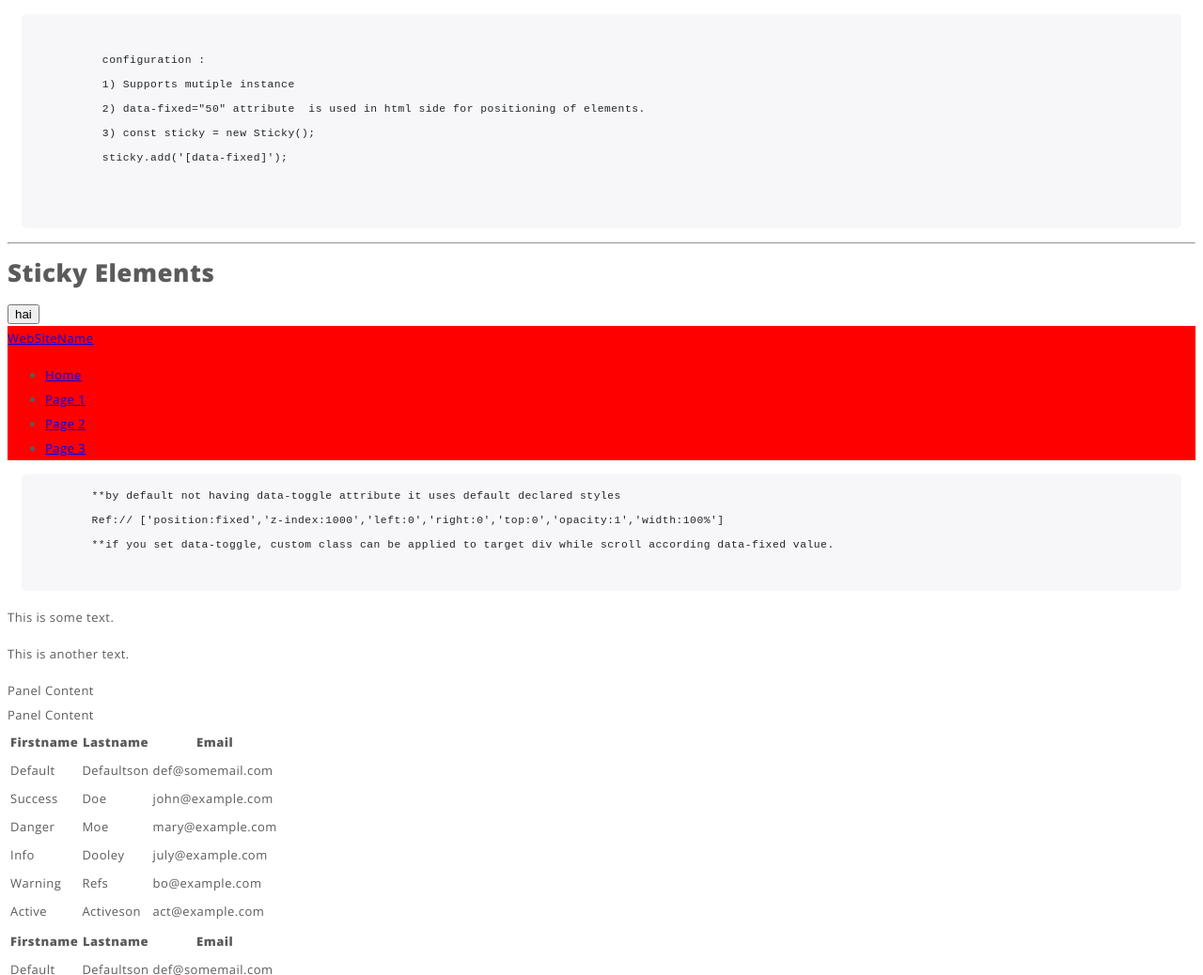
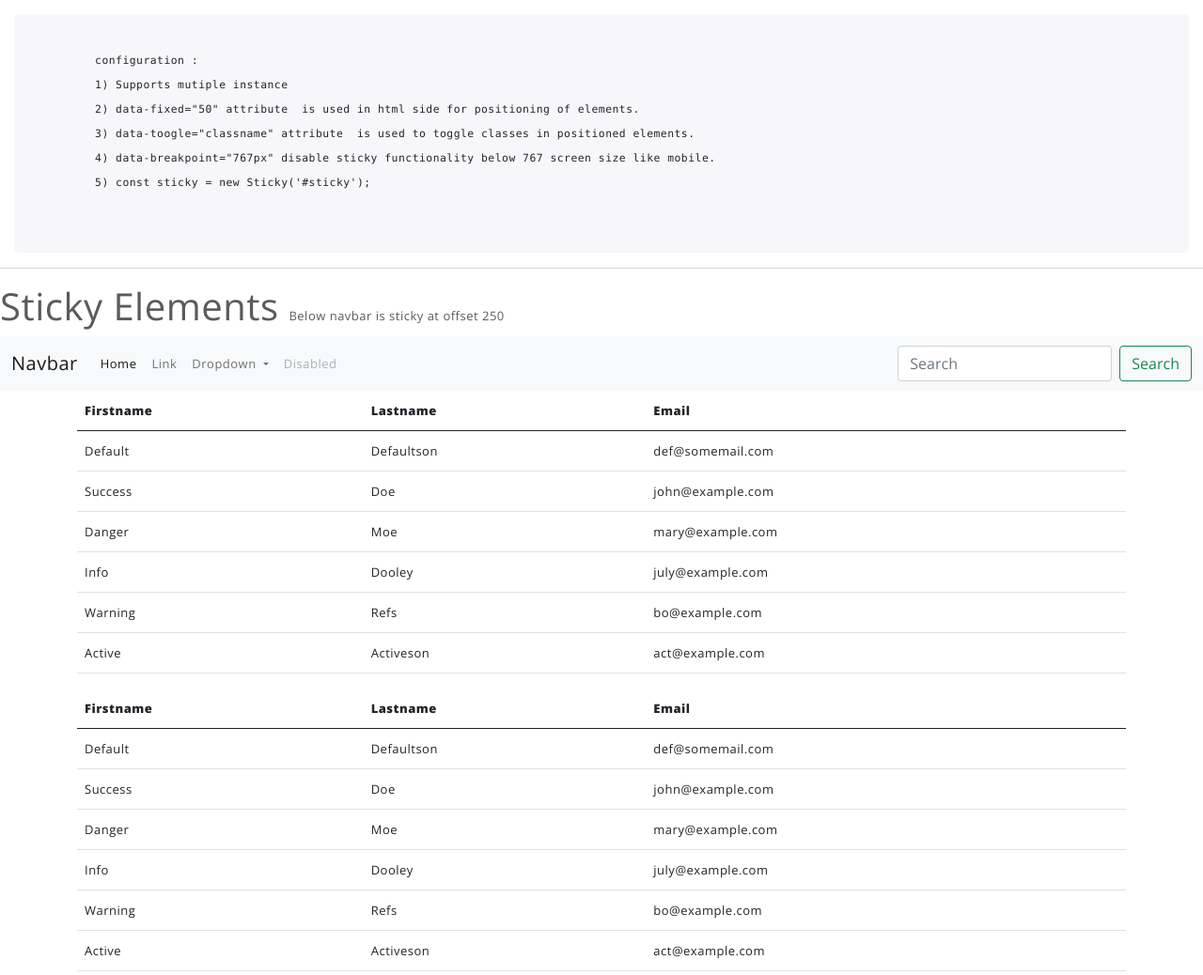
Before and after one commit to arunbharath91/Sticky-Elements, a website built with webpack: page src/index.html in a window 1280 px wide. Shown: the top 1038 px of the page at 94% size. Built offline with nearby package versions, Linux system fonts and the light colour scheme.

Commit message:
update in sticky elements
remove add functionality

```diff
--- a/src/app/sticky-config.ts
+++ b/src/app/sticky-config.ts
@@ -1,4 +1,4 @@
 import { Sticky } from "./sticky";
 
-const sticky = new Sticky();
-sticky.add('[data-fixed]');
+const sticky = new Sticky('#sticky');
+const panel = new Sticky('#panel');
--- a/src/app/sticky.ts
+++ b/src/app/sticky.ts
@@ -1,38 +1,41 @@
-const defaultStyles:string[] = ['position:fixed','z-index:1000','left:0','right:0','top:0','opacity:1','width:100%']
+
 export class Sticky {
   private element!: HTMLElement;
-  private toggleAttr!: string;
-  private stickyStyles!: string[];
-  private computedStyles!: string;
-  constructor() {
-
+  private stickyPostion!: number;
+  private dataToggle!: string;
+  private breakpointUnit!: string;
+  constructor(selectorName: string = '[data-fixed]') {
+    this.add(selectorName);
   }
 
-  public add(selectorName: string = '[data-fixed]', styles: string[] = []) {
+
+  private add(selectorName: string) {
     this.element = document.querySelector(selectorName) as HTMLElement;
-    this.toggleAttr = this.element.getAttribute('data-toggle') as string;
-    this.stickyStyles = ([...defaultStyles, ...styles]);
-    this.computedStyles = this.stickyStyles.toString().replace(/,/g,';');
+    this.stickyPostion = Number(this.element.getAttribute("data-fixed"));
+    // you can data-toggle if u want toggle between class
+    this.dataToggle = this.element.getAttribute('data-toggle') as string;
+    this.breakpointUnit = this.element.getAttribute('data-breakpoint') as string;
     // and then make each element do fixed on scroll
-    window.addEventListener("scroll", () =>{
-    this.bootSticky();
+    window.addEventListener("scroll", (e) => {
+      this.bootSticky(e);
     });
-    window.addEventListener("load", () =>{
-    this.bootSticky();
+    window.addEventListener("load", (e) => {
+      this.bootSticky(e);
     });
   }
 
 
-  protected bootSticky() {
-  const triggerSticky:boolean = window.pageYOffset > Number(this.element.getAttribute("data-fixed"));
-  if(this.toggleAttr) {
-    (triggerSticky) ?
-    this.element.classList.add(this.toggleAttr) :
-    this.element.classList.remove(this.toggleAttr);
-  } else {
-    (triggerSticky) ?
-    this.element.setAttribute("style", this.computedStyles) :
-    this.element.removeAttribute("style");
-  }
+  protected bootSticky(e: Event) {
+    if (this.breakpointUnit && window.matchMedia(`(max-width: ${this.breakpointUnit})`).matches) {
+      e.preventDefault();
+      e.stopPropagation();
+      return;
+    }
+    if (this.dataToggle) {
+      const triggerSticky: boolean = window.pageYOffset > Number(this.stickyPostion);
+      (triggerSticky) ?
+        this.element.classList.add(this.dataToggle) :
+        this.element.classList.remove(this.dataToggle);
+    }
   }
 }
--- a/src/assets/scss/sticky.scss
+++ b/src/assets/scss/sticky.scss
@@ -1,6 +1,5 @@
-
-
-
-.fixed-nav{
-  background: red;
+.sticky {
+  position: fixed;
+  top     : 10%;
+  transition: top 2s ease 0s; /* only transition top property */
 }
--- a/src/index.html
+++ b/src/index.html
@@ -13,7 +13,8 @@
    <link rel="shortcut icon" href="../../assets/images/favicon.ico" />
    <!-- Latest compiled and minified CSS -->
    <link href="https://fonts.googleapis.com/css?family=Open+Sans:400,800&display=swap" rel="stylesheet">
-
+   <link href="https://cdn.jsdelivr.net/npm/bootstrap@5.0.2/dist/css/bootstrap.min.css" rel="stylesheet"
+      integrity="sha384-EVSTQN3/azprG1Anm3QDgpJLIm9Nao0Yz1ztcQTwFspd3yD65VohhpuuCOmLASjC" crossorigin="anonymous">
 </head>
 
 <body>
@@ -22,45 +23,57 @@
          configuration :
          1) Supports mutiple instance
          2) data-fixed="50" attribute  is used in html side for positioning of elements.
-         3) const sticky = new Sticky();
-         sticky.add('[data-fixed]');
+         3) data-toogle="classname" attribute  is used to toggle classes in positioned elements.
+         4) data-breakpoint="767px" disable sticky functionality below 767 screen size like mobile.
+         5) const sticky = new Sticky('#sticky');
          </code>
          </pre>
    <hr />
-   <h1>Sticky Elements</h1>
-   <button id="sticky" data-toggle="" class="btn btn-primary">hai</button>
-
-   <nav class="navbar navbar-default fixed-nav" data-fixed="50">
+   <h1>Sticky Elements <span style="font-size: small;">Below navbar is sticky at offset 250</span></h1>
+   <nav class="navbar navbar-expand-lg navbar-light bg-light" id="sticky" data-breakpoint="767px" data-fixed="250" data-toggle="fixed-top">
       <div class="container-fluid">
-         <div class="navbar-header">
-            <a class="navbar-brand" href="#">WebSiteName</a>
+         <a class="navbar-brand" href="#">Navbar</a>
+         <button class="navbar-toggler" type="button" data-bs-toggle="collapse" data-bs-target="#navbarSupportedContent"
+            aria-controls="navbarSupportedContent" aria-expanded="false" aria-label="Toggle navigation">
+            <span class="navbar-toggler-icon"></span>
+         </button>
+         <div class="collapse navbar-collapse" id="navbarSupportedContent">
+            <ul class="navbar-nav me-auto mb-2 mb-lg-0">
+               <li class="nav-item">
+                  <a class="nav-link active" aria-current="page" href="#">Home</a>
+               </li>
+               <li class="nav-item">
+                  <a class="nav-link" href="#">Link</a>
+               </li>
+               <li class="nav-item dropdown">
+                  <a class="nav-link dropdown-toggle" href="#" id="navbarDropdown" role="button"
+                     data-bs-toggle="dropdown" aria-expanded="false">
+                     Dropdown
+                  </a>
+                  <ul class="dropdown-menu" aria-labelledby="navbarDropdown">
+                     <li><a class="dropdown-item" href="#">Action</a></li>
+                     <li><a class="dropdown-item" href="#">Another action</a></li>
+                     <li>
+                        <hr class="dropdown-divider">
+                     </li>
+                     <li><a class="dropdown-item" href="#">Something else here</a></li>
+                  </ul>
+               </li>
+               <li class="nav-item">
+                  <a class="nav-link disabled" href="#" tabindex="-1" aria-disabled="true">Disabled</a>
+               </li>
+            </ul>
+            <form class="d-flex">
+               <input class="form-control me-2" type="search" placeholder="Search" aria-label="Search">
+               <button class="btn btn-outline-success" type="submit">Search</button>
+            </form>
          </div>
-         <ul class="nav navbar-nav">
-            <li class="active"><a href="#">Home</a></li>
-            <li><a href="#">Page 1</a></li>
-            <li><a href="#">Page 2</a></li>
-            <li><a href="#">Page 3</a></li>
-         </ul>
       </div>
    </nav>
+
    <div class="container">
-      <div class="jumbotron">
-         <pre>
-	**by default not having data-toggle attribute it uses default declared styles
-	Ref:// ['position:fixed','z-index:1000','left:0','right:0','top:0','opacity:1','width:100%']
-	**if you set data-toggle, custom class can be applied to target div while scroll according data-fixed value.
-	</pre>
-      </div>
-      <p>This is some text.</p>
-      <p>This is another text.</p>
-      <div class="panel-group">
-         <div class="panel panel-default">
-            <div class="panel-body">Panel Content</div>
-         </div>
-         <div class="panel panel-default">
-            <div class="panel-body">Panel Content</div>
-         </div>
-      </div>
+
+
       <table class="table">
          <thead>
             <tr>
@@ -143,6 +156,20 @@
             </tr>
          </tbody>
       </table>
+
+      <div class="col-md-4 bg-primary" id="panel" data-toggle="sticky" data-fixed="450">
+         <p class="p-4 text-white">
+            Lorem Ipsum is simply dummy text of the printing and typesetting industry. Lorem Ipsum has been the
+            industry's standard dummy text ever since the 1500s, when an unknown printer took a galley of type and
+            scrambled it to make a type specimen book. It has survived not only five centuries, but also the leap into
+            electronic typesetting, remaining essentially unchanged. It was popularised in the 1960s with the release of
+            Letraset sheets containing Lorem Ipsum passages, and more recently with desktop publishing software like
+            Aldus PageMaker including versions of Lorem Ipsum.
+         </p>
+      </div>
+
+   </div>
+
    <table class="table gty">
       <thead>
          <tr>
```
Lines whose indentation alone changed are shown as unchanged.
